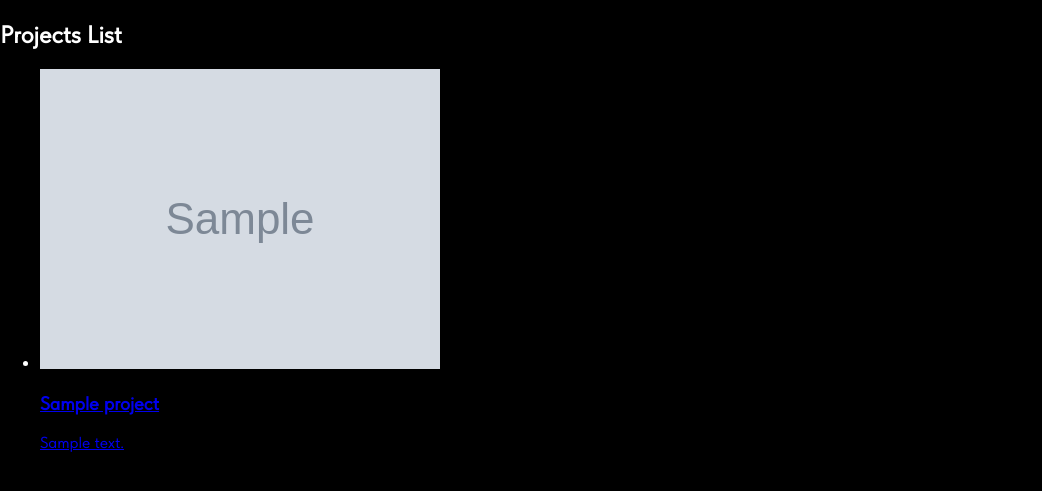
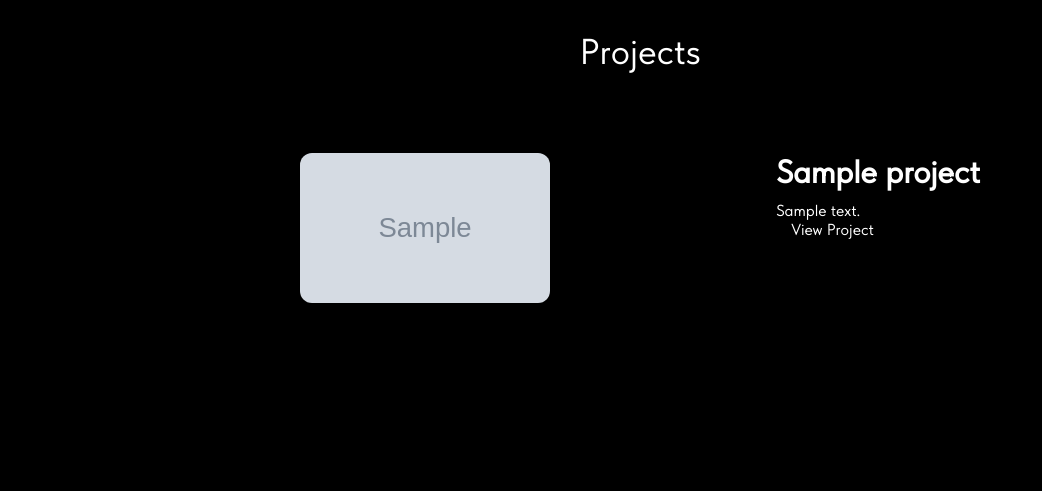
Before and after one commit to Sluicee/sluicee-space, a Django app: page /projects/ in a window 1280 px wide. Shown: the top 491 px of the page, without its empty margins (0-1042 px from the left). Run offline with Django 5.2, Linux system fonts and the light colour scheme; tables that the repository leaves empty hold one stand-in row (values such as "Sample post"); grey boxes marked "Sample" are stand-in pictures; some libraries are stand-ins or nearby versions.

Commit message:
стилизация текста в description.

```diff
--- a/projects/models.py
+++ b/projects/models.py
@@ -1,6 +1,7 @@
 from django.db import models
 from django.utils.text import slugify
 from unidecode import unidecode
+from ckeditor_uploader.fields import RichTextUploadingField
 
 class Project(models.Model):
     title = models.CharField(max_length=200)
@@ -11,7 +12,7 @@ class Project(models.Model):
             self.slug = slugify(unidecode(self.title))
         super().save(*args, **kwargs)
 
-    description = models.TextField()
+    description = RichTextUploadingField(blank=True)
     image = models.ImageField(upload_to='projects/upload_media')
     link = models.URLField(blank=True)
     created_at = models.DateTimeField(auto_now_add=True)
--- a/projects/templates/projects/base.html
+++ b/projects/templates/projects/base.html
@@ -7,10 +7,13 @@
     <meta name="viewport" content="width=device-width, initial-scale=1.0">
     <title>{% block title %}{% endblock %}</title>
     <link rel="stylesheet" href="{% static 'css/styles.css' %}">
+    <link rel="icon" href="{% static 'images/favicon.ico' %}" />
     <!-- Дополнительные мета-теги, стили и скрипты -->
 </head>
 <body>
     {% block content %}
     {% endblock %}
+    {% block extra_js %}
+    {% endblock %}
 </body>
 </html>
--- a/projects/templates/projects/index.html
+++ b/projects/templates/projects/index.html
@@ -36,18 +36,18 @@
     </div>
 </header>
 <main>
-    <section id="projects" class="project-list">
+    <section id="projects" class="project-list-page">
         <h2 class="projects-title">Projects</h2>
         <div class="project-grid">
             {% for project in projects %}
                 <a href="{% url 'project_detail' project.slug %}" target="_blank">
                     <div class="project-card">
                         {% if project.image %}
-                            <img src="{{ project.image.url }}" alt="{{ project.title }}" class="image">
+                            <img src="{{ project.image.url }}" alt="{{ project.title }}" class="project-image">
                         {% endif %}
                         <div class="project-details">
                             <h2>{{ project.title }}</h2>
-                            <p>{{ project.description|truncatewords:30 }}</p>
+                            <p>{{ project.description|safe|striptags|truncatewords_html:28 }}</p>
                         </div>
                     </div>
                 </a>
--- a/projects/templates/projects/project_list.html
+++ b/projects/templates/projects/project_list.html
@@ -4,18 +4,26 @@
 {% block title %}Projects List{% endblock %}
 
 {% block content %}
-<div class="project-list">
-    <h2>Projects List</h2>
-    <ul>
-        {% for project in projects %}
-        <li>
-            <a href="{% url 'project_detail' project.pk %}">
-                <img src="{{ project.image.url }}" alt="{{ project.title }}">
-                <h3>{{ project.title }}</h3>
-                <p>{{ project.description }}</p>
-            </a>
-        </li>
-        {% endfor %}
-    </ul>
-</div>
+
+<body class="project-list-page">
+    <section id="projects" class="project-list">
+        <h2 class="projects-title">Projects</h2>
+        <div class="project-grid">
+            {% for project in projects %}
+                <div class="project-card">
+                    {% if project.image %}
+                        <img src="{{ project.image.url }}" alt="{{ project.title }}" class="project-image">
+                    {% endif %}
+                    <div class="project-details">
+                        <h2>{{ project.title }}</h2>
+                        <p>{{ project.description|truncatewords:20|safe }}</p>
+                        <a href="{% url 'project_detail' slug=project.slug %}" class="btn btn-primary" target="_blank">View Project</a>
+                    </div>
+                </div>
+            {% endfor %}
+        </div>
+    </section>
+</body>
+</html>
+
 {% endblock %}
--- a/projects/views.py
+++ b/projects/views.py
@@ -2,13 +2,19 @@ from django.shortcuts import render, get_object_or_404
 from .models import Project
 
 def project_list(request):
-    projects = Project.objects.all()
-    return render(request, 'projects/project_list.html', {'projects': projects})
+    projects = Project.objects.order_by('-created_at')  # Сортировка по убыванию даты создания
+    context = {
+        'projects': projects
+    }
+    return render(request, 'projects/project_list.html', context)
 
 def project_detail(request, slug):
     project = get_object_or_404(Project, slug=slug)
     return render(request, 'projects/project_detail.html', {'project': project})
 
 def index(request):
-    projects = Project.objects.all()  # Получаем все проекты из базы данных
-    return render(request, 'projects/index.html', {'projects': projects})
+    projects = Project.objects.order_by('-created_at')  # Сортировка по убыванию даты создания
+    context = {
+        'projects': projects
+    }
+    return render(request, 'projects/index.html', context)
--- a/sluiceeSpace/settings.py
+++ b/sluiceeSpace/settings.py
@@ -38,6 +38,8 @@ INSTALLED_APPS = [
     'django.contrib.messages',
     'django.contrib.staticfiles',
     'projects',
+    'ckeditor',
+    'ckeditor_uploader',
 ]
 
 MIDDLEWARE = [
@@ -104,7 +106,7 @@ AUTH_PASSWORD_VALIDATORS = [
 # Internationalization
 # https://docs.djangoproject.com/en/5.0/topics/i18n/
 
-LANGUAGE_CODE = 'en-us'
+LANGUAGE_CODE = 'ru'
 
 TIME_ZONE = 'UTC'
 
@@ -125,6 +127,8 @@ STATICFILES_DIRS = [
 MEDIA_URL = '/upload_media/'
 MEDIA_ROOT = os.path.join(BASE_DIR, 'upload_media')
 
+CKEDITOR_UPLOAD_PATH = "uploads/"
+
 
 # Default primary key field type
 # https://docs.djangoproject.com/en/5.0/ref/settings/#default-auto-field
--- a/sluiceeSpace/urls.py
+++ b/sluiceeSpace/urls.py
@@ -22,8 +22,9 @@ from django.urls import path, include
 
 urlpatterns = [
     path('admin/', admin.site.urls),
-    path('', include('projects.urls')),  # добавьте этот путь
-]
+    path('', include('projects.urls')),
+    path('ckeditor/', include('ckeditor_uploader.urls')),
+] + static(settings.MEDIA_URL, document_root=settings.MEDIA_ROOT)
 
 if settings.DEBUG:
     urlpatterns += static(settings.MEDIA_URL, document_root=settings.MEDIA_ROOT)
--- a/static/css/styles.css
+++ b/static/css/styles.css
@@ -121,19 +123,18 @@ body {
 }
 
 /* Project List Styles */
-.project-list {
+.project-list-page .project-list {
     margin: 0 auto;
 }
 
-.projects-title {
+.project-list-page .projects-title {
     font-size: 36px;
     font-weight: 300;
     margin-bottom: 20px;
     text-align: center;
 }
 
-.project-grid {
-    grid-gap: 50px;
+.project-list-page .project-grid {
     display: grid;
     gap: 50px;
     grid-template-columns: repeat(auto-fit, minmax(500px, 700px));
@@ -141,151 +142,125 @@ body {
     padding: 50px 80px 80px;
 }
 
-.project-grid a {
-    color: #fff;
+.project-list-page .project-grid a {
+    color: white;
     text-decoration: none;
 }
 
-@media (max-width: 768px) {
-    .project-grid {
-        grid-template-columns: 1fr;
-    }
-}
-
-.project-card {
+.project-list-page .project-card {
     border-radius: 8px;
     box-shadow: 0 4px 8px #0000001a;
     display: flex;
     justify-content: space-between;
     margin-bottom: 10px;
     max-width: 700px;
+    height: 150px;
     padding: 10px;
-    position: relative;
     transition: box-shadow 0.3s ease;
 }
 
-.project-card:hover {
+.project-list-page .project-card:hover {
     box-shadow: 0 8px 16px #0003;
 }
 
-.project-image {
+.project-list-page .project-image {
     flex: 0 0 auto;
     margin-right: 20px;
-}
-
-.image {
+    width: 250px;
+    height: 150px;
     border-radius: 12px;
-    max-height: 150px;
-    width: 100%;
-    max-width: 250px;
     object-fit: cover;
     transition: transform 0.3s ease;
 }
 
-.image:hover {
+.project-list-page .project-image:hover {
     transform: scale(1.1);
 }
 
-.project-details {
+.project-list-page .project-details {
+    margin-left: 15px;
+    height: 150px;
+}
+
+.project-list-page .project-details a {
     margin-left: 15px;
 }
 
-.project-details h2 {
-    font-size: 28px;
+.project-list-page .project-details h2 {
+    font-size: 32px;
     font-weight: 600;
     margin: 0 0 10px;
 }
 
-.project-details p {
+.project-list-page .project-details p {
     color: #fff;
     font-size: 16px;
     margin: 0;
 }
 
-/* Project Page Styles */
+@media (max-width: 768px) {
+    .project-list-page .project-grid {
+        grid-template-columns: 1fr;
+    }
+}
 
-.project-detail {
+/* Project Detail Page Styles */
+.project-detail-page .project-detail {
     display: flex;
     flex-direction: column;
     align-items: center;
-    padding-top: 150px; /* Отступ сверху */
+    padding-top: 150px;
     padding-bottom: 150px;
 }
 
-.project-cont {
-    padding-top: 0;
-}
-
-.project-header {
+.project-detail-page .project-header {
     text-align: center;
     margin-bottom: 40px;
 }
 
-.project-header h1 {
+.project-detail-page .project-header h1 {
     font-size: 36px;
     margin-bottom: 10px;
 }
 
-.back-link {
+.project-detail-page .back-link {
     margin-top: 20px;
 }
 
-.project-image {
-    max-width: 60%; /* Ширина изображения */
+.project-detail-page .project-image {
+    max-width: 60%;
     border-radius: 8px;
-    margin-top: 20px; /* Отступ сверху для изображения */
+    margin-top: 20px;
     max-height: 619px;
     object-fit: cover;
 }
 
-.project-description {
+.project-detail-page .project-description {
     text-align: start;
-    max-width: 50%; /* Ширина описания */
-    margin: 20px auto; /* Центрируем и добавляем отступы */
+    max-width: 50%;
+    margin: 20px auto;
 }
 
-.project-description p {
+.project-detail-page .project-description img {
+    max-width: 100%;
+    border-radius: 8px;
+    object-fit:scale-down;
+}
+
+.project-detail-page .project-description p {
     font-size: 24px;
     line-height: 1.6;
 }
 
-.project-footer {
-    display: flex;
-    justify-content: space-between;
-    align-items: center;
-    margin-top: 20px;
-    width: 50%; /* Ширина блока с датой и ссылками */
-}
-
-.date-created {
-    font-style: italic;
-}
-
-.project-links {
-    list-style-type: none;
-    padding: 0;
-    margin: 0;
-    display: flex;
-    flex-direction: column;
-    gap: 10px;
-}
-
-.project-links li {
-    margin-right: 10px;
-}
-
-.project-links a,
-.back-link a {
+.project-description a {
     color: white;
     text-decoration: none;
-    font-size: 16px;
     position: relative;
     padding-bottom: 1px;
     transition: transform 0.3s ease, color 0.3s ease;
 }
 
-.project-links a::after,
-.back-link a::after {
+.project-description a::after{
     content: '';
     position: absolute;
     left: 0;
```
Also changed, not shown: other parts of static/css/styles.css (+140 -10 lines), projects/templates/projects/project_detail.html (+80 -3 lines), projects/migrations/0009_alter_project_description.py (added).
